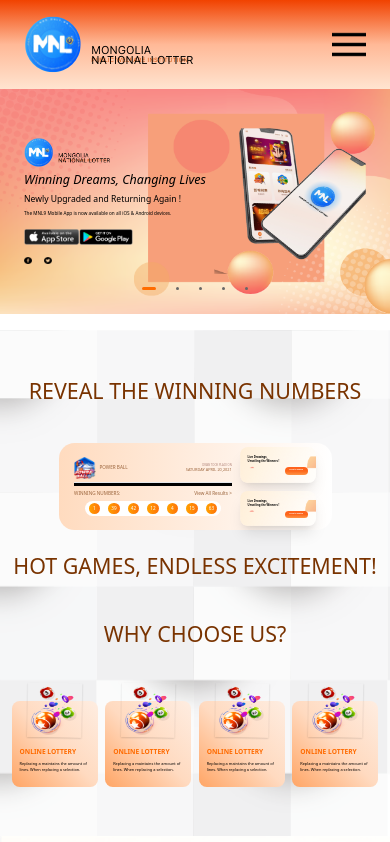
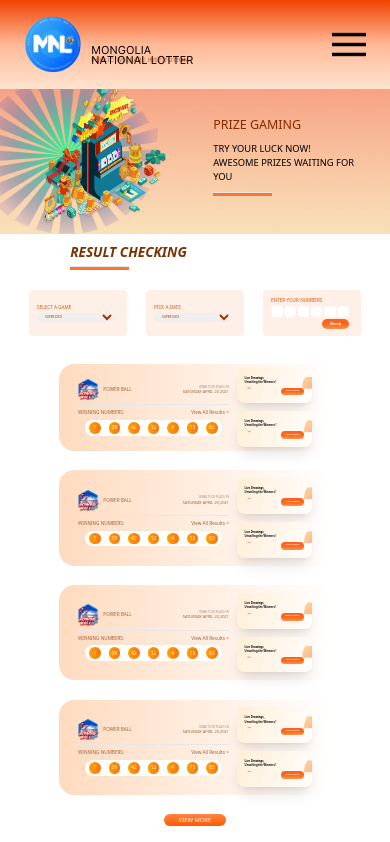
Before and after one commit to DeepanshuTyagi2004/LotteryWebsite, a React (Vite) app: page / in a window 390 px wide. Shown: the top 842 px of the page. Built offline with nearby package versions, Linux system fonts and the light colour scheme.

Commit message:
Prize Section done

```diff
--- a/src/App.jsx
+++ b/src/App.jsx
@@ -16,14 +16,14 @@
   return (
     <main className=" overflow-hidden">
       <Navbar />
-      <Hero />
+      {/* <Hero />
       <About />
-      <Game />
+      <Game /> */}
       <Prize />
-      <News />
-      <Contact />
+      {/* <News />
+      <Contact /> */}
       <Footer />
-      <NotFound />
+      {/* <NotFound /> */}
     </main>
   )
 }
--- a/src/components/Prize.jsx
+++ b/src/components/Prize.jsx
@@ -21,11 +21,11 @@
     setShow(!show)
   }
   return (
-    <div className="prize-bg2 bg-no-repeat bg-cover w-[100vw] flex flex-col items-center justify-start mt-24 gap-10 mb-[50vh]">
+    <div className="prize-bg2 bg-no-repeat bg-cover w-[100vw] flex flex-col items-center justify-start mt-[5vw] gap-[5vw] mb-[50vh]">
       <div
         className={` bg-gradient-to-r from-[#FFDBBF] to-[#FFFFFF] rounded-[4vw] min-h-[20vw] w-[70vw] px-[4vw] py-[1vw]`}
       >
-        <div className="flex flex-row items-center justify-between w-full gap-[2vw] md:px-6 md:py-2">
+        <div className="flex flex-row items-center justify-between w-full gap-[2vw] px-[1vw] py-[1vw">
           <div className="flex flex-col items-center justify-center gap-[1vw] w-full">
             <div className="flex flex-row items-center justify-between w-full gap-[5vw] ">
               <div className="flex flex-row items-center justify-center gap-[1vw]">
@@ -44,7 +44,7 @@
               </div>
             </div>
             <div className="w-full">
-              <hr className="w-full h-[0.4vh] bg-black" />
+              <hr className="w-full h-[0.2vw] bg-black" />
             </div>
             <div className="flex flex-col items-center justify-center w-full gap-[1vw]">
               <div className="flex flex-row items-center justify-between w-full">
@@ -121,7 +121,7 @@
       <div
         className={` bg-gradient-to-r from-[#FFDBBF] to-[#FFFFFF] rounded-[4vw] min-h-[20vw] w-[70vw] px-[4vw] py-[1vw]`}
       >
-        <div className="flex flex-row items-center justify-between w-full gap-[2vw] md:px-6 md:py-2">
+        <div className="flex flex-row items-center justify-between w-full gap-[2vw] px-[1vw] py-[1vw]">
           <div className="flex flex-col items-center justify-center gap-[1vw] w-full">
             <div className="flex flex-row items-center justify-between w-full gap-[5vw] ">
               <div className="flex flex-row items-center justify-center gap-[1vw]">
@@ -140,7 +140,7 @@
               </div>
             </div>
             <div className="w-full">
-              <hr className="w-full h-[0.4vh] bg-black" />
+              <hr className="w-full h-[0.2vw] bg-black" />
             </div>
             <div className="flex flex-col items-center justify-center w-full gap-[1vw]">
               <div className="flex flex-row items-center justify-between w-full">
@@ -217,7 +217,7 @@
       <div
         className={` bg-gradient-to-r from-[#FFDBBF] to-[#FFFFFF] rounded-[4vw] min-h-[20vw] w-[70vw] px-[4vw] py-[1vw]`}
       >
-        <div className="flex flex-row items-center justify-between w-full gap-[2vw] md:px-6 md:py-2">
+        <div className="flex flex-row items-center justify-between w-full gap-[2vw] px-[1vw] py-[1vw]">
           <div className="flex flex-col items-center justify-center gap-[1vw] w-full">
             <div className="flex flex-row items-center justify-between w-full gap-[5vw] ">
               <div className="flex flex-row items-center justify-center gap-[1vw]">
@@ -236,7 +236,7 @@
               </div>
             </div>
             <div className="w-full">
-              <hr className="w-full h-[0.4vh] bg-black" />
+              <hr className="w-full h-[0.2vw] bg-black" />
             </div>
             <div className="flex flex-col items-center justify-center w-full gap-[1vw]">
               <div className="flex flex-row items-center justify-between w-full">
@@ -313,7 +313,7 @@
       <div
         className={` bg-gradient-to-r from-[#FFDBBF] to-[#FFFFFF] rounded-[4vw] min-h-[20vw] w-[70vw] px-[4vw] py-[1vw]`}
       >
-        <div className="flex flex-row items-center justify-between w-full gap-[2vw] md:px-6 md:py-2">
+        <div className="flex flex-row items-center justify-between w-full gap-[2vw] px-[1vw] py-[1vw]">
           <div className="flex flex-col items-center justify-center gap-[1vw] w-full">
             <div className="flex flex-row items-center justify-between w-full gap-[5vw] ">
               <div className="flex flex-row items-center justify-center gap-[1vw]">
@@ -332,7 +332,7 @@
               </div>
             </div>
             <div className="w-full">
-              <hr className="w-full h-[0.4vh] bg-black" />
+              <hr className="w-full h-[0.2vw] bg-black" />
             </div>
             <div className="flex flex-col items-center justify-center w-full gap-[1vw]">
               <div className="flex flex-row items-center justify-between w-full">
@@ -407,9 +407,11 @@
         </div>
       </div>
       <div
-        className={` bg-gradient-to-r from-[#FFDBBF] to-[#FFFFFF] rounded-[4vw] min-h-[20vw] w-[70vw] px-[4vw] py-[1vw]`}
+        className={`${
+          show ? 'block' : 'hidden'
+        } bg-gradient-to-r from-[#FFDBBF] to-[#FFFFFF] rounded-[4vw] min-h-[20vw] w-[70vw] px-[4vw] py-[1vw]`}
       >
-        <div className="flex flex-row items-center justify-between w-full gap-[2vw] md:px-6 md:py-2">
+        <div className="flex flex-row items-center justify-between w-full gap-[2vw] px-[1vw] py-[1vw]">
           <div className="flex flex-col items-center justify-center gap-[1vw] w-full">
             <div className="flex flex-row items-center justify-between w-full gap-[5vw] ">
               <div className="flex flex-row items-center justify-center gap-[1vw]">
@@ -428,7 +430,7 @@
               </div>
             </div>
             <div className="w-full">
-              <hr className="w-full h-[0.4vh] bg-black" />
+              <hr className="w-full h-[0.2vw] bg-black" />
             </div>
             <div className="flex flex-col items-center justify-center w-full gap-[1vw]">
               <div className="flex flex-row items-center justify-between w-full">
@@ -503,9 +505,13 @@
         </div>
       </div>
       <div
-        className={` bg-gradient-to-r from-[#FFDBBF] to-[#FFFFFF] rounded-[4vw] min-h-[20vw] w-[70vw] px-[4vw] py-[1vw]`}
+        className={`${
+          show ? 'block' : 'hidden'
+        } bg-gradient-to-r from-[#FFDBBF] to-[#FFFFFF] rounded-[4vw] min-h-[20vw] w-[70vw] px-[4vw] py-[1vw]`}
       >
-        <div className="flex flex-row items-center justify-between w-full gap-[2vw] md:px-6 md:py-2">
+        <div
+          className={`flex flex-row items-center justify-between w-full gap-[2vw] px-[1vw] py-[1vw]`}
+        >
           <div className="flex flex-col items-center justify-center gap-[1vw] w-full">
             <div className="flex flex-row items-center justify-between w-full gap-[5vw] ">
               <div className="flex flex-row items-center justify-center gap-[1vw]">
@@ -524,7 +530,7 @@
               </div>
             </div>
             <div className="w-full">
-              <hr className="w-full h-[0.4vh] bg-black" />
+              <hr className="w-full h-[0.2vw] bg-black" />
             </div>
             <div className="flex flex-col items-center justify-center w-full gap-[1vw]">
               <div className="flex flex-row items-center justify-between w-full">
@@ -599,7 +605,7 @@
         </div>
       </div>
       <div
-        className="rounded-full max-w-xs mx-auto bg-gradient-to-b from-[#FF8644] to-[#FF5A00] w-[12vw] h-[2vw] grid place-content-center text-white cursor-pointer"
+        className="rounded-full max-w-[20vw] mx-auto bg-gradient-to-b from-[#FF8644] to-[#FF5A00] w-[16vw] h-[3vw] grid place-content-center text-white cursor-pointer text-[1.5vw]"
         onClick={handleClick}
       >
         {button}
@@ -634,24 +640,25 @@
     setValue6(e.target.value)
   }
   return (
-    <div className="flex flex-col items-start justify-center gap-10 lg:px-6 lg:py-4 px-2 py-2 w-full max-w-[70vw] mx-auto">
+    <div className="flex flex-col items-start justify-center gap-[5vw] px-[3vw] py-[2vw] w-full max-w-[70vw] mx-auto">
       <div>
-        <p className="text-[2.5vw] lg:text-[1.5vw] font-bold text-[#793300]">
-          {'rESULT cHECKING'.toUpperCase()}
+        <p className="text-[3.5vw] font-bold text-[#793300]">
+          <em>{'rESULT cHECKING'.toUpperCase()}</em>
         </p>
-        <hr className="h-[2vh] w-[15vw] bg-[#FF7429]" />
+        <hr className="h-[1vw] w-[15vw] bg-[#FF7429] mt-[1vw]" />
       </div>
-      <div className="flex flex-row items-center justify-center w-full max-w-[70vw] flex-wrap mx-auto gap-5 lg:gap-10">
-        <div className="w-[60vw] lg:w-[20vw] h-[20vh] bg-[#EE6D05] flex flex-col justify-center items-start lg:px-6 lg:py-2 px-2 py-2">
-          <form className="w-[60vw] lg:w-[20vw] h-[20vh] flex flex-col justify-center items-start lg:px-6 lg:py-2 px-2 py-2">
-            <label
-              htmlFor="cars"
-              className="text-[2.5vw] lg:text-[0.9vw] font-bold text-[#793300]"
-            >
+      <div className="flex flex-row items-center justify-center w-full max-w-[90vw] mx-auto gap-[5vw]">
+        <div className="w-[25vw] h-[12vw] bg-[#fff0e7] flex flex-col justify-center items-start px-[1vw] py-[1vw] rounded-[1vw]">
+          <form className="w-[25vw] h-[12vw] flex flex-col justify-center items-start px-[1vw] py-[1vw] gap-[0.5vw]">
+            <label htmlFor="games" className="text-[1.2vw] text-[#e25000]">
               {'Select a Game'.toUpperCase()}
             </label>
 
-            <select name="games" id="games">
+            <select
+              name="games"
+              id="games"
+              className="w-full rounded-full max-w-[20vw] h-[2.5vw] px-[1vw] text-[0.8vw] text-[#a43300]"
+            >
               <option value="SUPER DICE">SUPER DICE</option>
               <option value="CAR RACING">CAR RACING</option>
               <option value="LUCKY 5D">LUCKY 5D</option>
@@ -661,16 +668,17 @@
             </select>
           </form>
         </div>
-        <div className="w-[60vw] lg:w-[20vw] h-[20vh] bg-[#fbeee6] flex flex-col justify-center items-start lg:px-6 lg:py-2 px-2 py-2 rounded-2xl">
-          <form className="w-[60vw] lg:w-[20vw] h-[20vh] flex flex-col justify-center items-start lg:px-6 lg:py-2 px-2 py-2">
-            <label
-              htmlFor="cars"
-              className="text-[2.5vw] lg:text-[0.9vw] font-bold text-[#793300]"
-            >
+        <div className="w-[25vw] h-[12vw] bg-[#fff0e7] flex flex-col justify-center items-start px-[1vw] py-[1vw] rounded-[1vw]">
+          <form className="w-[25vw] h-[12vw] flex flex-col justify-center items-start px-[1vw] py-[1vw] gap-[0.5vw]">
+            <label htmlFor="games" className="text-[1.2vw] text-[#e25000]">
               {'Pick a date'.toUpperCase()}
             </label>
 
-            <select name="games" id="games">
+            <select
+              name="games"
+              id="games"
+              className="w-full rounded-full max-w-[20vw] h-[2.5vw] px-[1vw] text-[0.8vw] text-[#a43300]"
+            >
               <option value="SUPER DICE">SUPER DICE</option>
               <option value="CAR RACING">CAR RACING</option>
               <option value="LUCKY 5D">LUCKY 5D</option>
@@ -680,55 +688,52 @@
             </select>
           </form>
         </div>
-        <div className="w-[60vw] lg:w-[20vw] h-[20vh] bg-[#faede6] flex flex-col justify-center items-start lg:px-6 lg:py-2 px-2 py-2 rounded-2xl">
-          <form className="w-[60vw] lg:w-[20vw] h-[20vh] flex flex-col justify-center items-start lg:px-6 lg:py-2 px-2 py-2 gap-5">
-            <label
-              htmlFor="cars"
-              className="text-[2.5vw] lg:text-[0.9vw] font-bold text-[#793300]"
-            >
+        <div className="w-[25vw] h-[12vw] bg-[#fff0e7] flex flex-col justify-center items-start px-[1vw] py-[1vw] rounded-[1vw]">
+          <form className="w-[25vw] h-[12vw] flex flex-col justify-center items-start px-[1vw] py-[1vw] gap-[0.5vw]">
+            <label htmlFor="numbers" className="text-[1.2vw] text-[#e25000]">
               {'Enter Your Numbers'.toUpperCase()}
             </label>
-            <div className="flex flex-row items-center justify-between w-full max-w-xs px-2 lg:px-6">
+            <div className="flex flex-row items-center justify-between w-full max-w-[20vw]">
               <input
                 type="text"
                 onChange={onChangeHandler1}
                 value={value1}
-                className="rounded-md lg:rounded-xl w-[4vh] h-[4vh] shadow-inner "
+                className="rounded-[1vw] w-[3vw] h-[3vw] shadow-xl "
               />
               <input
                 type="text"
                 onChange={onChangeHandler2}
                 value={value2}
-                className="rounded-md lg:rounded-xl w-[4vh] h-[4vh] shadow-inner "
+                className="rounded-[1vw] w-[3vw] h-[3vw] shadow-xl"
               />
               <input
                 type="text"
                 onChange={onChangeHandler3}
                 value={value3}
-                className="rounded-md lg:rounded-xl w-[4vh] h-[4vh] shadow-inner "
+                className="rounded-[1vw] w-[3vw] h-[3vw] shadow-xl"
               />
               <input
                 type="text"
                 onChange={onChangeHandler4}
                 value={value4}
-                className="rounded-md lg:rounded-xl w-[4vh] h-[4vh] shadow-inner "
+                className="rounded-[1vw] w-[3vw] h-[3vw] shadow-xl"
               />
               <input
                 type="text"
                 onChange={onChangeHandler5}
                 value={value5}
-                className="rounded-md lg:rounded-xl w-[4vh] h-[4vh] shadow-inner "
+                className="rounded-[1vw] w-[3vw] h-[3vw] shadow-xl"
               />
               <input
                 type="text"
                 onChange={onChangeHandler6}
                 value={value6}
-                className="rounded-md lg:rounded-xl w-[4vh] h-[4vh] shadow-inner "
+                className="rounded-[1vw] w-[3vw] h-[3vw] shadow-xl"
               />
             </div>
-            <div className="w-full max-w-xs flex flex-row items-center justify-end px-2 lg:px-6">
-              <div className="rounded-full w-[7vh] h-[4vh] bg-gradient-to-t from-[#FE9345] via-[#FD661A] to-[#FF611D] text-white text-[1vw]">
-                <div className="h-full grid place-content-center cursor-pointer text-[2.5vw] lg:text-[0.9vw] font-bold px-2 lg:px-6">
+            <div className="w-full max-w-[20vw] flex flex-row items-center justify-end">
+              <div className="rounded-full w-[7vw] h-[2.5vw] bg-gradient-to-t from-[#FE9345] via-[#FD661A] to-[#FF611D] text-white">
+                <div className="h-full grid place-content-center cursor-pointer text-[1vw] font-bold px-[3vw]">
                   Check
                 </div>
               </div>
@@ -742,10 +747,10 @@
 
 export function Main() {
   return (
-    <div className="bg-prize-bg bg-no-repeat bg-cover w-full h-[60vh] lg:h-[84vh] ">
+    <div className="bg-prize-bg bg-no-repeat bg-cover w-full h-[40vw] md:h-[64vw] ">
       <div className="bg-prize-div bg-no-repeat bg-contain w-full h-full lg:px-6 lg:py-4 px-2 py-2">
         <div className="flex flex-row items-center justify-around h-full gap-[5vh] px-6 py-4">
-          <div className="-mt-[8vh]">
+          <div className="-mt-[3vw]">
             <img src={PrizeDiv2} className="w-[40vw] h-[40vw]" />
           </div>
           <div className="flex flex-col items-start justify-center h-full gap-[2vw]">
@@ -770,11 +775,11 @@
 
 function Prize() {
   return (
-    <>
+    <div className="mt-[20vw]">
       <Main />
       <Result />
       <Winner />
-    </>
+    </div>
   )
 }
 export default Prize
```
